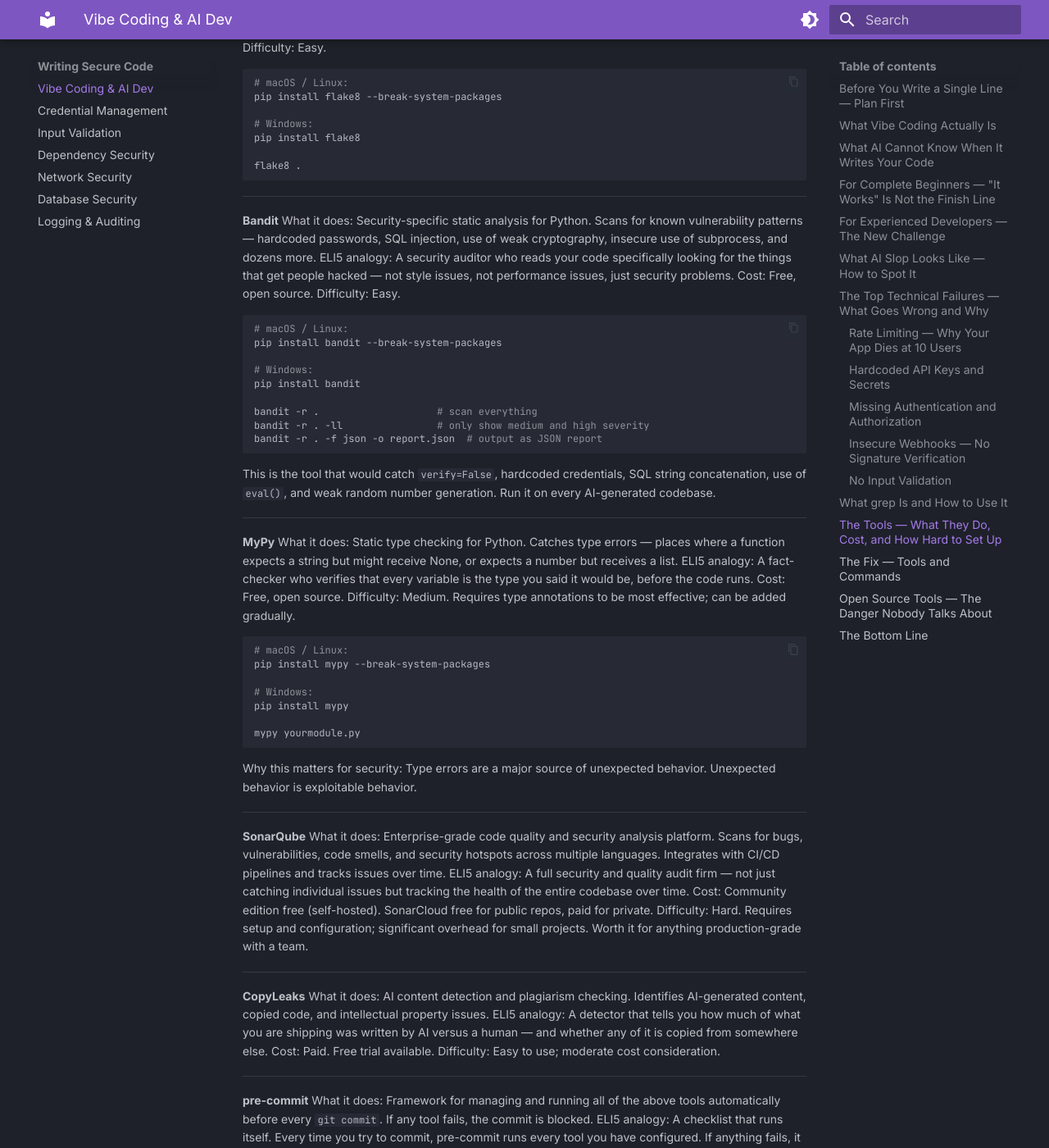
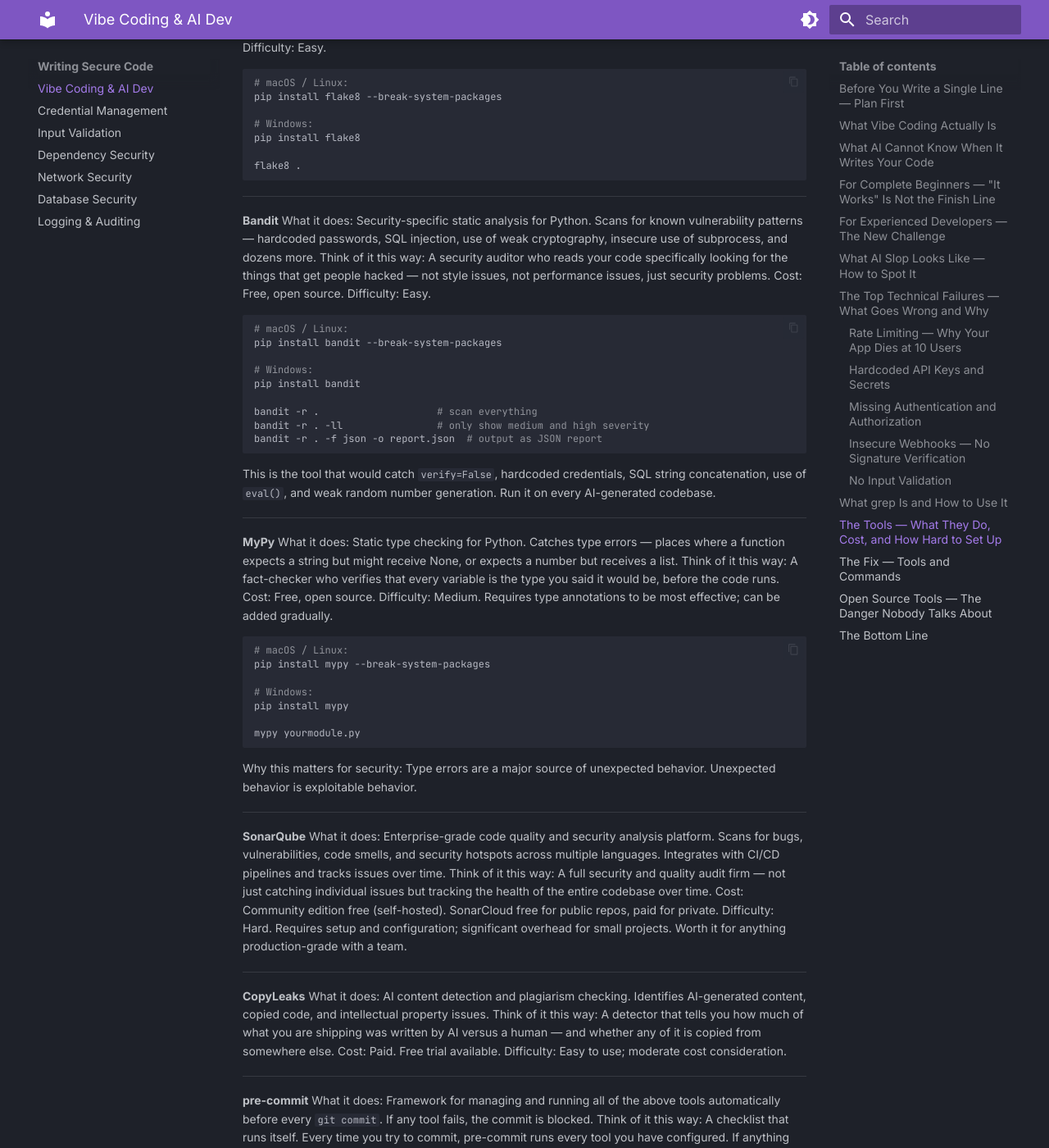
Before and after one commit to commit-issues/secure-your-repo, an MkDocs documentation site: the page built from docs/code/vibe-coding.md, in a window 1280 px wide and 1400 px high, scrolled down 14946 px. Shown: the whole window at 82% size. Built offline with MkDocs 1.6.1 and Material for MkDocs 9.7.7, drawn with Linux system fonts in a browser that asks for light colours; some of the changed text lies outside the part shown.

Commit message:
style: remove section labels from all docs

```diff
--- a/docs/code/vibe-coding.md
+++ b/docs/code/vibe-coding.md
@@ -597,7 +597,7 @@ def search():
 
 Before we get to the tools, you need to know how to search your own code. `grep` is the command-line tool for searching text patterns inside files. If you have never used it, here is everything you need.
 
-**ELI5:** grep is like `Ctrl+F` but for your entire project — all files, all folders, at once. Instead of searching one file, you search everything.
+Think of it this way: grep is like `Ctrl+F` but for your entire project — all files, all folders, at once. Instead of searching one file, you search everything.
 
 **Basic usage:**
 
@@ -656,7 +656,7 @@ These tools automate what your eyes miss. Each one catches a different category
 
 **Ruff**
 What it does: Lints and formats Python code. Replaces flake8, isort, pyupgrade, and several others in a single tool. Catches style violations, unused imports, undefined variables, and hundreds of other common issues.
-ELI5 analogy: A spell checker and grammar checker for code — it flags the obvious mistakes before anyone else sees them.
+Think of it this way: A spell checker and grammar checker for code — it flags the obvious mistakes before anyone else sees them.
 Cost: Free, open source.
 Difficulty: Easy. One install, one command.
 
@@ -675,7 +675,7 @@ ruff format .       # format code
 
 **Black**
 What it does: Formats Python code to a single, consistent style. No configuration, no debates. It makes every decision about spacing, line length, and formatting and applies it uniformly.
-ELI5 analogy: A strict editor who reformats every document to match a house style — you do not get to argue about it.
+Think of it this way: A strict editor who reformats every document to match a house style — you do not get to argue about it.
 Cost: Free, open source.
 Difficulty: Easy.
 
@@ -695,7 +695,7 @@ Why this matters for security: Consistent formatting makes code easier to review
 
 **Pylint**
 What it does: Deep static analysis of Python code. Catches logic errors, type mismatches, undefined variables, unreachable code, and design problems that simpler linters miss.
-ELI5 analogy: A senior developer reading your code and leaving detailed notes about everything they would question or change.
+Think of it this way: A senior developer reading your code and leaving detailed notes about everything they would question or change.
 Cost: Free, open source.
 Difficulty: Medium. Has many configuration options; start with defaults.
 
@@ -713,7 +713,7 @@ pylint yourmodule.py
 
 **Flake8**
 What it does: Classic Python linter. Checks style (PEP 8), common errors, and complexity. Slower and less comprehensive than Ruff but widely used and well understood.
-ELI5 analogy: A style guide enforcer — makes sure your code follows the agreed-upon rules.
+Think of it this way: A style guide enforcer — makes sure your code follows the agreed-upon rules.
 Cost: Free, open source.
 Difficulty: Easy.
 
@@ -731,7 +731,7 @@ flake8 .
 
 **Bandit**
 What it does: Security-specific static analysis for Python. Scans for known vulnerability patterns — hardcoded passwords, SQL injection, use of weak cryptography, insecure use of subprocess, and dozens more.
-ELI5 analogy: A security auditor who reads your code specifically looking for the things that get people hacked — not style issues, not performance issues, just security problems.
+Think of it this way: A security auditor who reads your code specifically looking for the things that get people hacked — not style issues, not performance issues, just security problems.
 Cost: Free, open source.
 Difficulty: Easy.
 
@@ -753,7 +753,7 @@ This is the tool that would catch `verify=False`, hardcoded credentials, SQL str
 
 **MyPy**
 What it does: Static type checking for Python. Catches type errors — places where a function expects a string but might receive None, or expects a number but receives a list.
-ELI5 analogy: A fact-checker who verifies that every variable is the type you said it would be, before the code runs.
+Think of it this way: A fact-checker who verifies that every variable is the type you said it would be, before the code runs.
 Cost: Free, open source.
 Difficulty: Medium. Requires type annotations to be most effective; can be added gradually.
 
@@ -773,7 +773,7 @@ Why this matters for security: Type errors are a major source of unexpected beha
 
 **SonarQube**
 What it does: Enterprise-grade code quality and security analysis platform. Scans for bugs, vulnerabilities, code smells, and security hotspots across multiple languages. Integrates with CI/CD pipelines and tracks issues over time.
-ELI5 analogy: A full security and quality audit firm — not just catching individual issues but tracking the health of the entire codebase over time.
+Think of it this way: A full security and quality audit firm — not just catching individual issues but tracking the health of the entire codebase over time.
 Cost: Community edition free (self-hosted). SonarCloud free for public repos, paid for private.
 Difficulty: Hard. Requires setup and configuration; significant overhead for small projects. Worth it for anything production-grade with a team.
 
@@ -781,7 +781,7 @@ Difficulty: Hard. Requires setup and configuration; significant overhead for sma
 
 **CopyLeaks**
 What it does: AI content detection and plagiarism checking. Identifies AI-generated content, copied code, and intellectual property issues.
-ELI5 analogy: A detector that tells you how much of what you are shipping was written by AI versus a human — and whether any of it is copied from somewhere else.
+Think of it this way: A detector that tells you how much of what you are shipping was written by AI versus a human — and whether any of it is copied from somewhere else.
 Cost: Paid. Free trial available.
 Difficulty: Easy to use; moderate cost consideration.
 
@@ -789,7 +789,7 @@ Difficulty: Easy to use; moderate cost consideration.
 
 **pre-commit**
 What it does: Framework for managing and running all of the above tools automatically before every `git commit`. If any tool fails, the commit is blocked.
-ELI5 analogy: A checklist that runs itself. Every time you try to commit, pre-commit runs every tool you have configured. If anything fails, it stops the commit and tells you why.
+Think of it this way: A checklist that runs itself. Every time you try to commit, pre-commit runs every tool you have configured. If anything fails, it stops the commit and tells you why.
 Cost: Free, open source.
 Difficulty: Easy to set up, powerful once configured.
 
```
Also changed, not shown: docs/code/credentials.md (+3 -3 lines).
